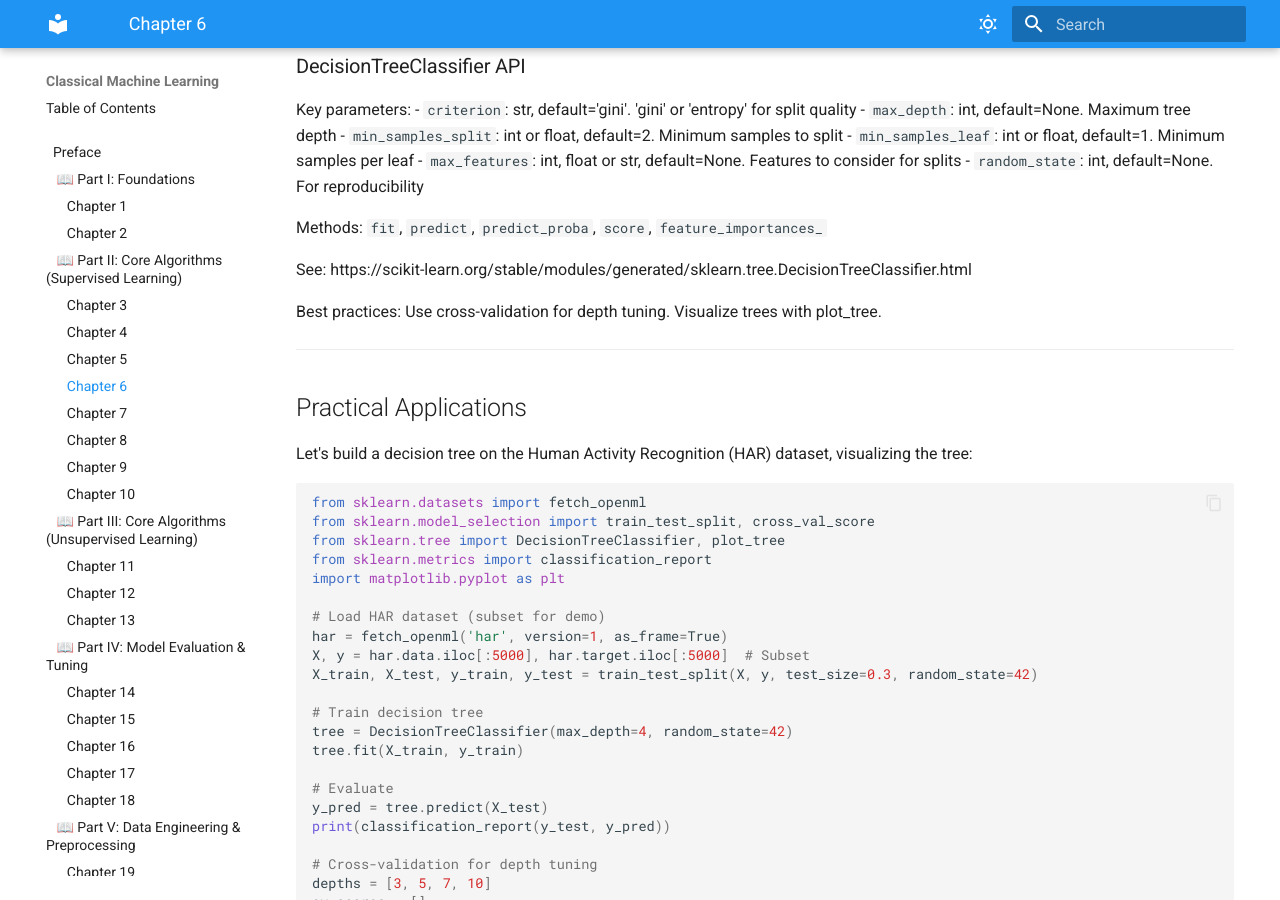
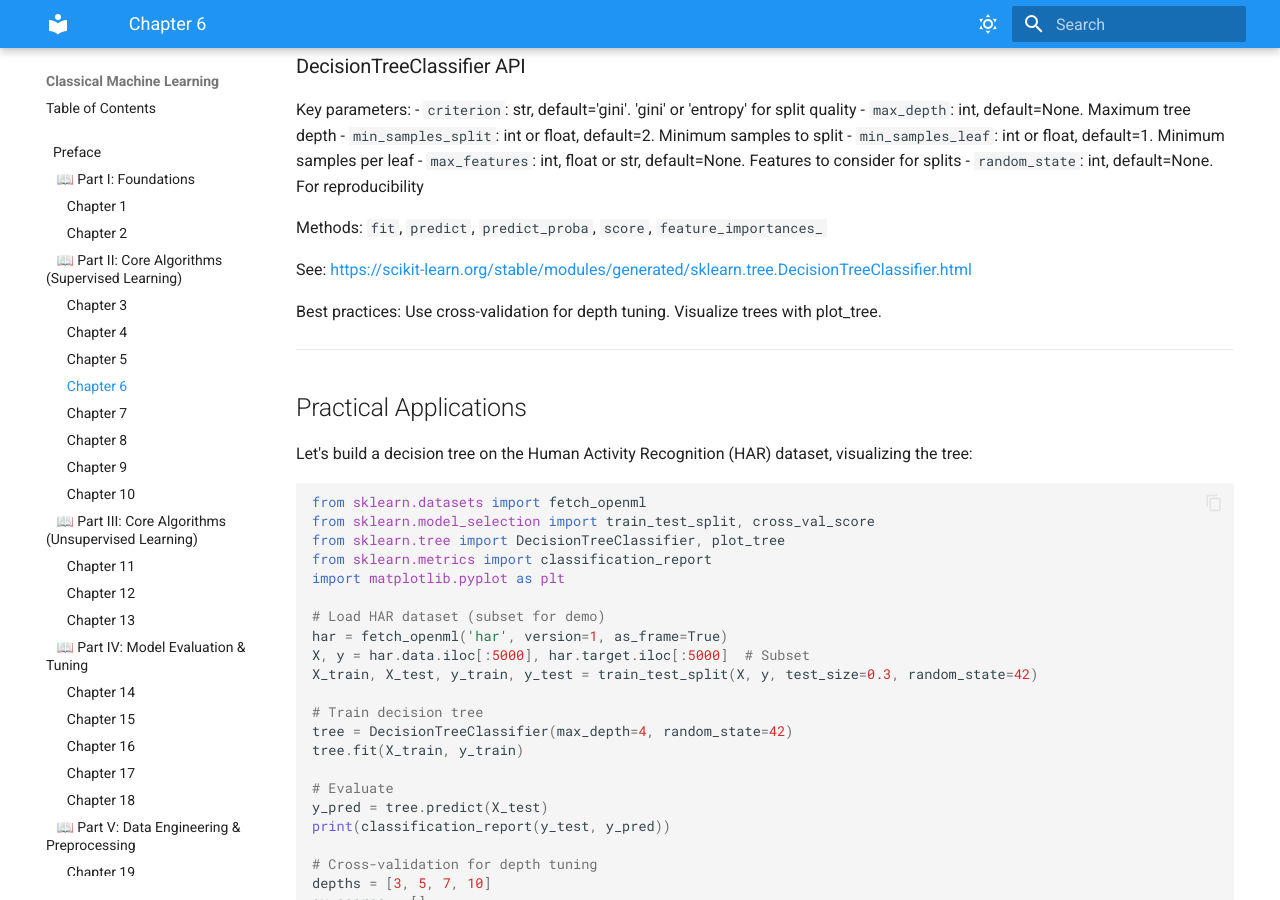
Before and after one commit to McKlay/classical-machine-learning, an MkDocs documentation site: the page built from docs/chapter6.md, in a window 1280 px wide and 900 px high, scrolled down 1571 px. Built offline with MkDocs 1.6.1 and Material for MkDocs 9.7.7, drawn with Linux system fonts in a browser that asks for light colours; part of the change alters nothing that is shown.

```diff
--- a/docs/chapter6.md
+++ b/docs/chapter6.md
@@ -74,7 +74,7 @@ Key parameters:
 
 Methods: `fit`, `predict`, `predict_proba`, `score`, `feature_importances_`
 
-See: https://scikit-learn.org/stable/modules/generated/sklearn.tree.DecisionTreeClassifier.html
+See: [https://scikit-learn.org/stable/modules/generated/sklearn.tree.DecisionTreeClassifier.html](https://scikit-learn.org/stable/modules/generated/sklearn.tree.DecisionTreeClassifier.html)
 
 Best practices: Use cross-validation for depth tuning. Visualize trees with plot_tree.
 
```
